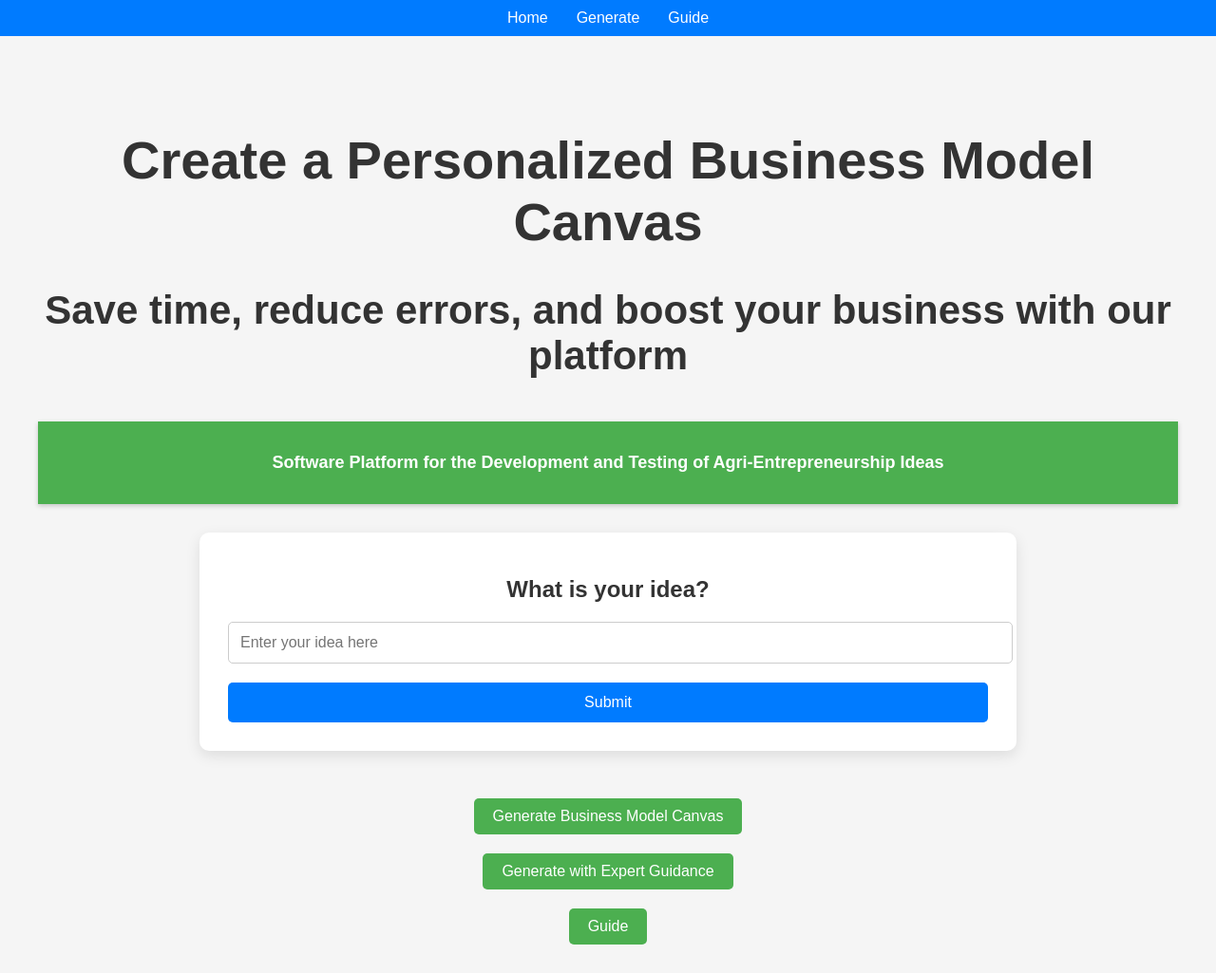
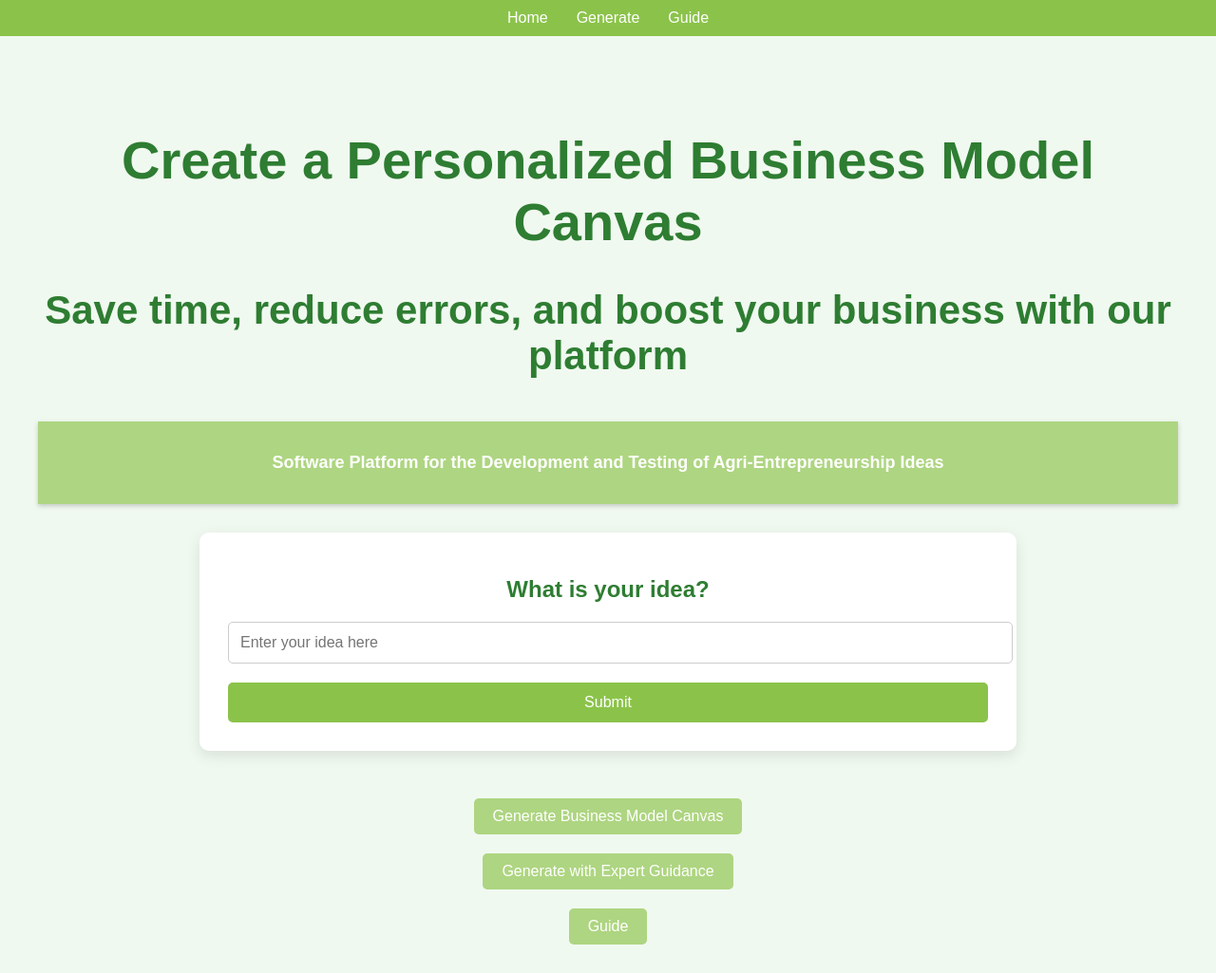
Before and after one commit to Seele28/Agr-Business-Plan-Canvas, a Flask app: page / in a window 1280 px wide. Shown: the whole page at 95% size. Run offline with Flask 3, Linux system fonts and the light colour scheme.

Commit message:
Update style.css

```diff
--- a/BMC-qwen_model_PH/static/css/style.css
+++ b/BMC-qwen_model_PH/static/css/style.css
@@ -1,11 +1,11 @@
 body {
     font-family: Arial, sans-serif;
     margin: 0;
-    background-color: #f5f5f5;
+    background-color: #f0f9f0; /* 浅绿色背景 */
 }
 
 nav {
-    background-color: #007BFF;
+    background-color: #8BC34A; /* 浅绿色导航栏 */
     padding: 10px 20px;
     display: flex;
     justify-content: center;
@@ -37,12 +37,12 @@ nav a:hover {
     margin-top: 40px;
     font-size: 28px;
     font-weight: bold;
-    color: #333;
+    color: #2E7D32; /* 深绿色文字 */
 }
 
 .subtitle-bar {
     width: 100%;
-    background-color: #4CAF50; /* Adjusted to green theme */
+    background-color: #AED581; /* 浅绿色主题 */
     color: white;
     padding: 15px 0;
     font-size: 18px;
@@ -65,7 +65,7 @@ nav a:hover {
 .generate-section h1 {
     font-size: 24px;
     margin-bottom: 20px;
-    color: #333;
+    color: #2E7D32; /* 深绿色文字 */
 }
 
 .generate-section form {
@@ -83,7 +83,7 @@ nav a:hover {
 }
 
 .generate-section input[type="submit"] {
-    background-color: #007BFF;
+    background-color: #8BC34A; /* 浅绿色按钮 */
     color: white;
     border: none;
     padding: 12px;
@@ -94,7 +94,7 @@ nav a:hover {
 }
 
 .generate-section input[type="submit"]:hover {
-    background-color: #0056b3;
+    background-color: #7CB342; /* 浅绿色按钮悬停效果 */
 }
 
 .options {
@@ -109,7 +109,7 @@ nav a:hover {
     width: auto;
     max-width: 250px;
     padding: 10px 20px;
-    background-color: #4CAF50; /* Green theme */
+    background-color: #AED581; /* 浅绿色按钮 */
     color: white;
     text-decoration: none;
     margin: 10px;
@@ -121,7 +121,7 @@ nav a:hover {
 }
 
 .options .button:hover {
-    background-color: #3e8e41;
+    background-color: #9CCC65; /* 浅绿色按钮悬停效果 */
 }
 
 footer {
@@ -131,6 +131,3 @@ footer {
     color: #777;
     font-size: 14px;
 }
-
-    background-color: #0056b3;
-}
```
